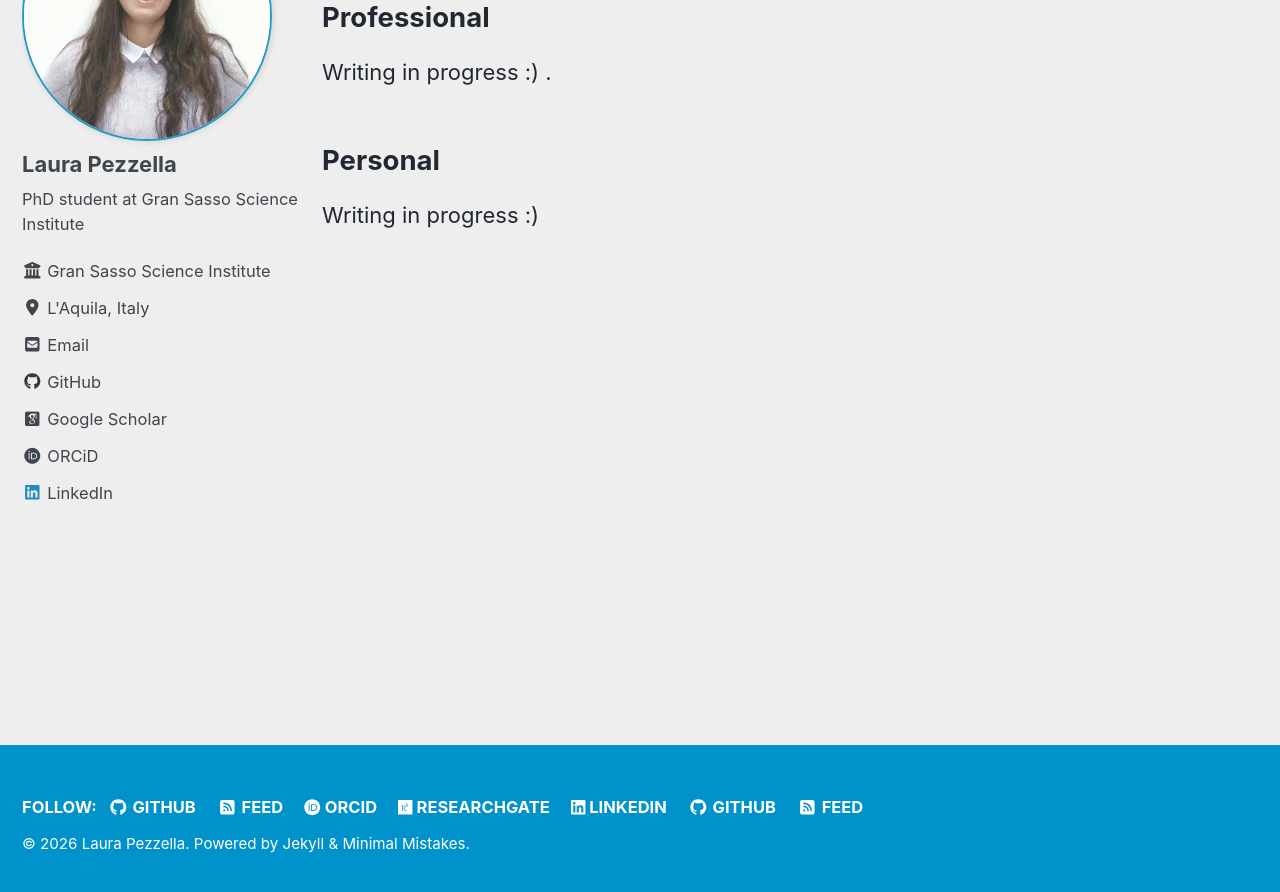
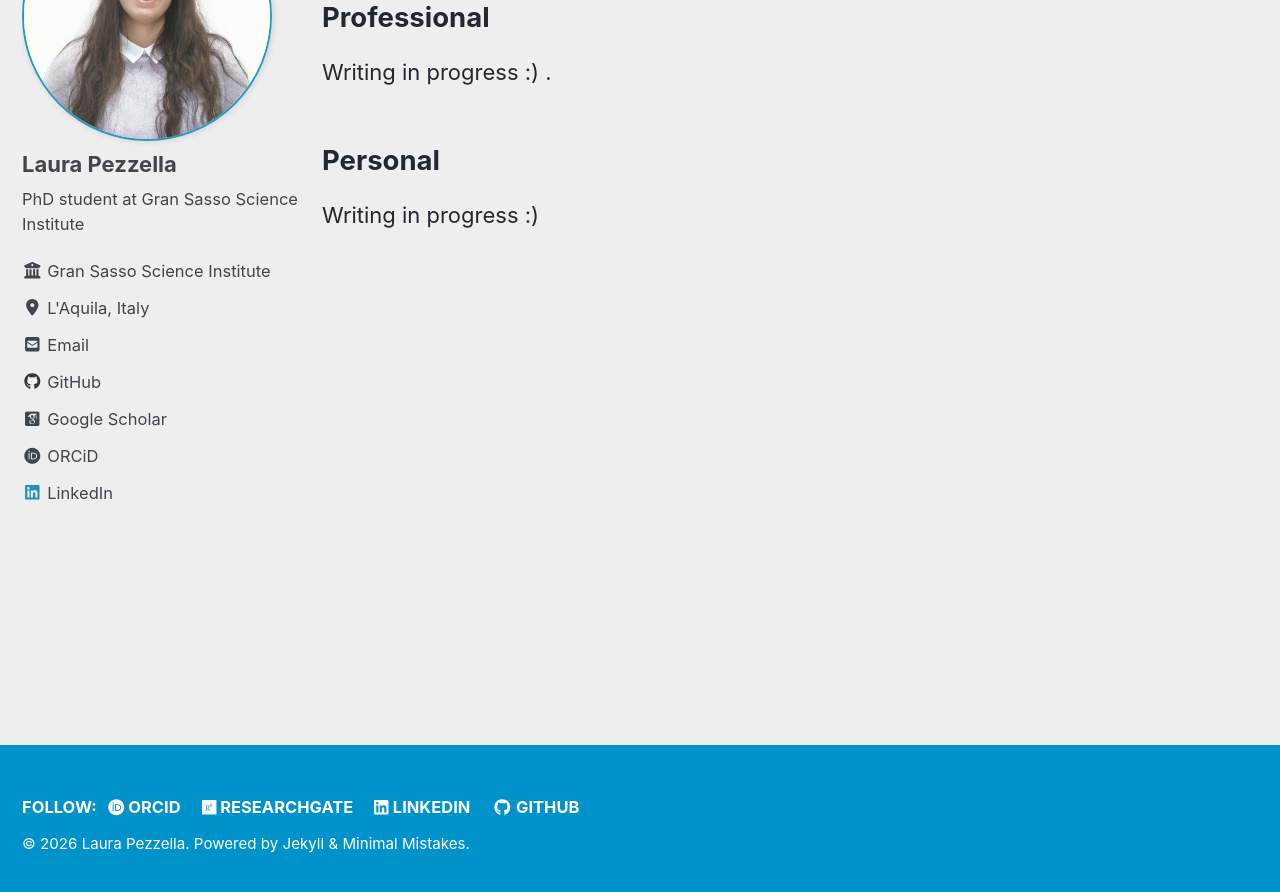
Before and after one commit to PezzLa/pezzla.github.io, a Jekyll site: the page built from _pages/about.md, in a window 1280 px wide and 900 px high, scrolled down 253 px. Shown: the top 892 px of the window. Built offline with Jekyll 4.4.1, drawn with Linux system fonts in a browser that asks for light colours; some web fonts are replaced.

Commit message:
Update footer.html

```diff
--- a/_includes/footer.html
+++ b/_includes/footer.html
@@ -3,22 +3,7 @@
     {% if site.data.ui-text[site.locale].follow_label %}
       <li><strong>{{ site.data.ui-text[site.locale].follow_label }}</strong></li>
     {% endif %}
-    {% if site.twitter.username %}
-      <li><a href="https://twitter.com/{{ site.twitter.username }}" target="_blank" rel="noopener"><i class="fab fa-fw fa-twitter-square" aria-hidden="true"></i> Twitter</a></li>
-    {% endif %}
-    {% if site.facebook.username %}
-      <li><a href="https://www.facebook.com/{{ site.facebook.username }}" target="_blank" rel="noopener"><i class="fab fa-fw fa-facebook-square" aria-hidden="true"></i> Facebook</a></li>
-    {% endif %}
-    {% if site.author.github %}
-      <li><a href="https://github.com/{{ site.author.github }}" target="_blank" rel="noopener"><i class="fab fa-fw fa-github" aria-hidden="true"></i> GitHub</a></li>
-    {% endif %}
-    {% if site.author.gitlab %}
-      <li><a href="https://gitlab.com/{{ site.author.gitlab }}" target="_blank" rel="noopener"><i class="fab fa-fw fa-gitlab" aria-hidden="true"></i> Gitlab</a></li>
-    {% endif %}
-    {% if site.author.bitbucket %}
-      <li><a href="https://bitbucket.org/{{ site.author.bitbucket }}" target="_blank" rel="noopener"><i class="fab fa-fw fa-bitbucket" aria-hidden="true"></i> Bitbucket</a></li>
-    {% endif %}
-    <li><a href="{% if site.atom_feed.path %}{{ site.atom_feed.path }}{% else %}{{ '/feed.xml' | relative_url }}{% endif %}"><i class="fas fa-fw fa-rss-square" aria-hidden="true"></i> {{ site.data.ui-text[site.locale].feed_label | default: "Feed" }}</a></li>
+
     {% if site.footer.links %}
       {% for link in site.footer.links %}
         {% if link.label and link.url %}
@@ -27,10 +12,6 @@
       {% endfor %}
     {% endif %}
 
-    {% unless site.atom_feed.hide %}
-      <li><a href="{% if site.atom_feed.path %}{{ site.atom_feed.path }}{% else %}{{ '/feed.xml' | relative_url }}{% endif %}"><i class="fas fa-fw fa-rss-square" aria-hidden="true"></i> {{ site.data.ui-text[site.locale].feed_label | default: "Feed" }}</a></li>
-    {% endunless %}
-
   </ul>
 </div>
 
```
